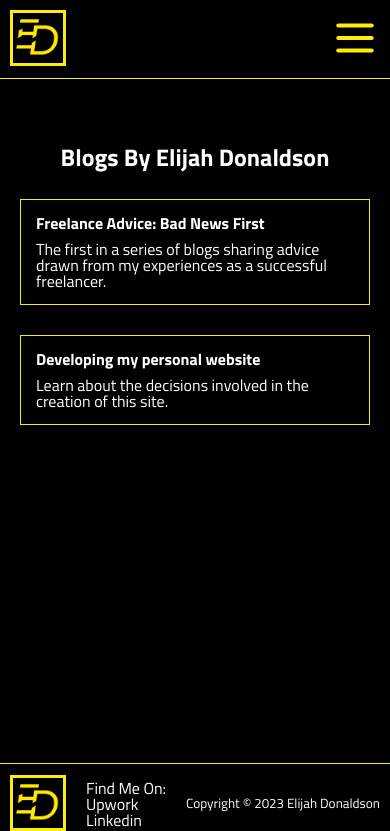
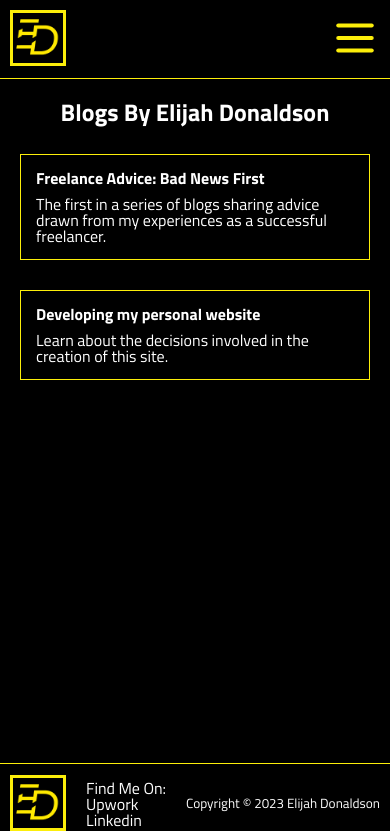
Before and after one commit to Korburss/Elijah-Personal-Site, a Flask app: page /blogs in a window 390 px wide. Shown: the top 831 px of the page. Run offline with Flask 3, Linux system fonts and the light colour scheme; parts of the project's set-up code (start-up, migrations or seed data) failed here and were passed over.

Commit message:
Update style.css

```diff
--- a/app/static/css/style.css
+++ b/app/static/css/style.css
@@ -336,7 +336,7 @@ footer small {
         height: 50px;
     }
     main {
-        padding: 145px 0px;
+        padding: 100px 0px;
      }
      footer ul li {
         margin: 0px;
```
